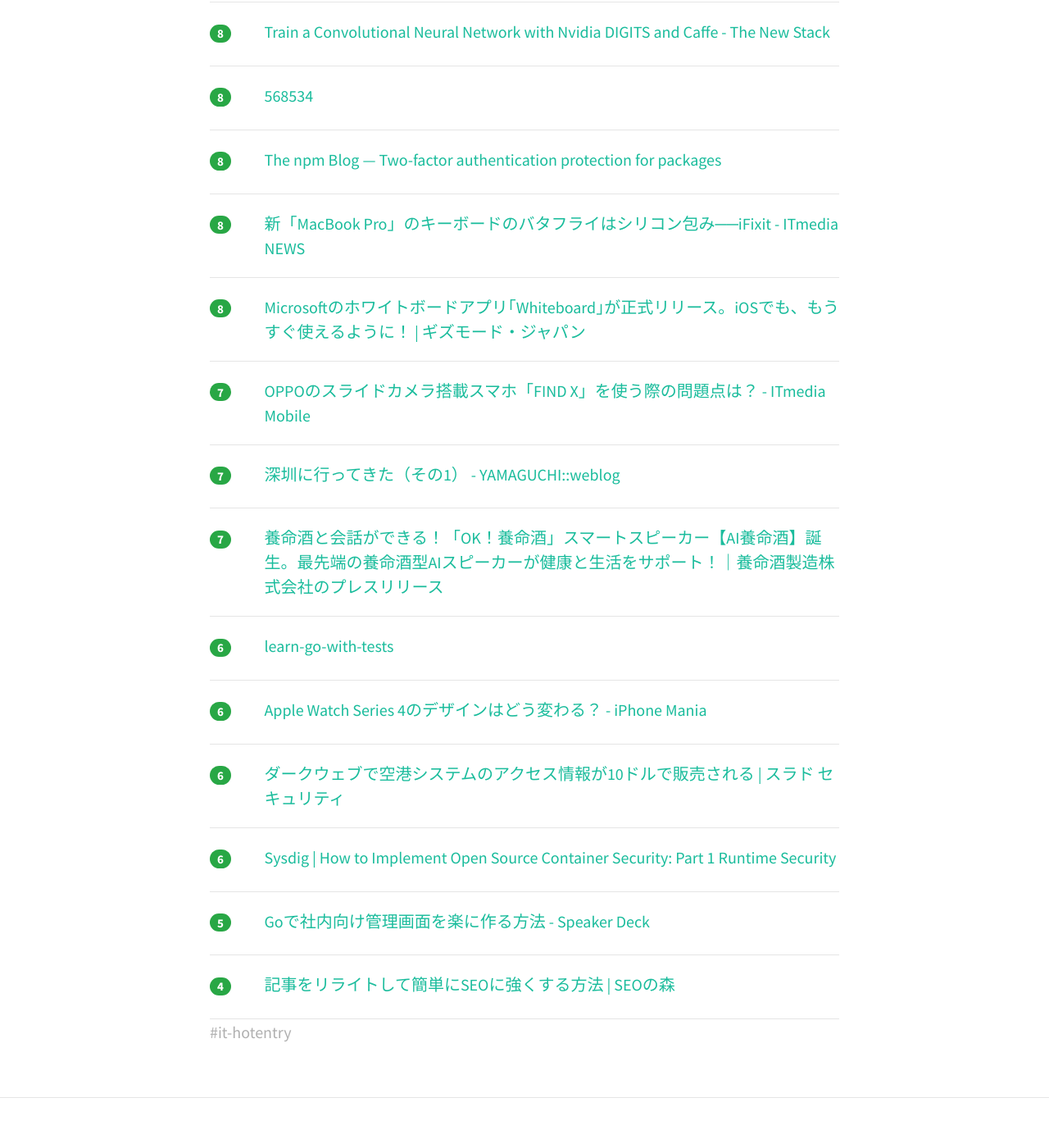
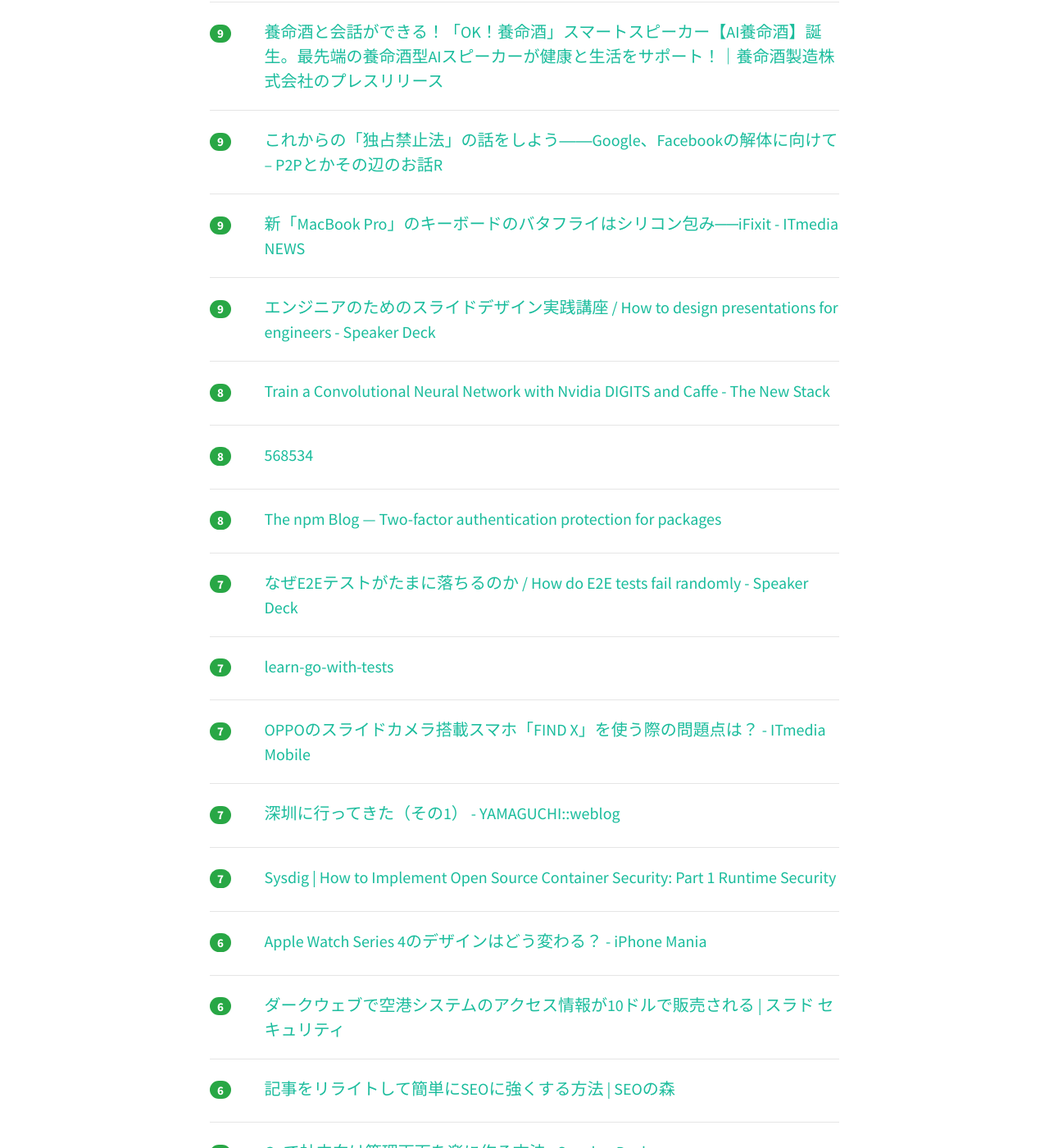
Before and after one commit to yatta47/hatena-matome-site, a Jekyll site: the page built from _posts/2018-07-14-hatena.md, in a window 1280 px wide and 1400 px high, scrolled down 4355 px. Shown: the whole window at 82% size. Built offline with Jekyll 4.4.1, drawn with Linux system fonts in a browser that asks for light colours; nearby versions of some CDN libraries; some of the changed text lies outside the part shown.

Commit message:
Updated 2018-07-14

```diff
--- a/_posts/2018-07-14-hatena.md
+++ b/_posts/2018-07-14-hatena.md
@@ -1,24 +1,34 @@
 ---
 layout: post
 title:  "2018-07-14 はてぶIT"
-date:   2018-07-14 19:02:11
+date:   2018-07-14 20:01:45
 tags: [it-hotentry]
 ---
-58 件のデータあり
+65 件のデータあり
 
 <hr><div class="row">
-<div class="col-1"><span class="badge badge-pill badge-success h2">299</span></div>
+<div class="col-1"><span class="badge badge-pill badge-success h2">312</span></div>
 <div class="col-11"><a href='https://www3.nhk.or.jp/news/business_tokushu/2018_0713.html' target='_blank'>アップルの秘密を盗んだ男｜NHK NEWS WEB</a></div>
 </div>
 <hr>
 <div class="row">
-<div class="col-1"><span class="badge badge-pill badge-success h2">132</span></div>
+<div class="col-1"><span class="badge badge-pill badge-success h2">144</span></div>
 <div class="col-11"><a href='https://speakerdeck.com/yudppp/godeshe-nei-xiang-keguan-li-hua-mian-wole-nizuo-rufang-fa' target='_blank'>Goで社内向け管理画面を楽に作る方法 - Speaker Deck</a></div>
 </div>
 <hr>
 <div class="row">
-<div class="col-1"><span class="badge badge-pill badge-success h2">130</span></div>
+<div class="col-1"><span class="badge badge-pill badge-success h2">134</span></div>
 <div class="col-11"><a href='https://tech.linkbal.co.jp/4446/' target='_blank'>AWSサーバーレスアーキテクチャでハマった３つこと | LINKBAL Engineer's Blog</a></div>
+</div>
+<hr>
+<div class="row">
+<div class="col-1"><span class="badge badge-pill badge-success h2">123</span></div>
+<div class="col-11"><a href='https://jp.techcrunch.com/2018/07/14/2018-07-13-yes-open-office-plans-are-the-worst/' target='_blank'>オープンオフィスのスペースレイアウトは最悪ね…ハーバード大学の研究もそう言ってる | TechCrunch Japan</a></div>
+</div>
+<hr>
+<div class="row">
+<div class="col-1"><span class="badge badge-pill badge-success h2">116</span></div>
+<div class="col-11"><a href='https://news.mynavi.jp/article/20180713-network2018/' target='_blank'>これだけは押さえておきたい「2018年ネットワーク技術最新動向」 (1) ネットワーク分野で進む高速化と一元化 | マイナビニュース</a></div>
 </div>
 <hr>
 <div class="row">
@@ -27,32 +37,22 @@ tags: [it-hotentry]
 </div>
 <hr>
 <div class="row">
-<div class="col-1"><span class="badge badge-pill badge-success h2">105</span></div>
-<div class="col-11"><a href='https://news.mynavi.jp/article/20180713-network2018/' target='_blank'>これだけは押さえておきたい「2018年ネットワーク技術最新動向」 (1) ネットワーク分野で進む高速化と一元化 | マイナビニュース</a></div>
-</div>
-<hr>
-<div class="row">
-<div class="col-1"><span class="badge badge-pill badge-success h2">98</span></div>
-<div class="col-11"><a href='https://jp.techcrunch.com/2018/07/14/2018-07-13-yes-open-office-plans-are-the-worst/' target='_blank'>オープンオフィスのスペースレイアウトは最悪ね…ハーバード大学の研究もそう言ってる | TechCrunch Japan</a></div>
-</div>
-<hr>
-<div class="row">
-<div class="col-1"><span class="badge badge-pill badge-success h2">65</span></div>
+<div class="col-1"><span class="badge badge-pill badge-success h2">67</span></div>
 <div class="col-11"><a href='https://curama.jp/' target='_blank'>暮らしの困ったを解決！くらしのマーケット</a></div>
 </div>
 <hr>
 <div class="row">
-<div class="col-1"><span class="badge badge-pill badge-success h2">60</span></div>
+<div class="col-1"><span class="badge badge-pill badge-success h2">63</span></div>
 <div class="col-11"><a href='https://smhn.info/201807-adobe-photoshop-for-ipad-version' target='_blank'>アドビ、iPad向けに完全版フォトショップを開発中 - すまほん!!</a></div>
 </div>
 <hr>
 <div class="row">
-<div class="col-1"><span class="badge badge-pill badge-success h2">52</span></div>
+<div class="col-1"><span class="badge badge-pill badge-success h2">54</span></div>
 <div class="col-11"><a href='https://www.killedbynlp.com/posts/stop-to-use-os-path-and-open' target='_blank'>あなたは、もうos.pathやglobやopenを使わなくていい - KilledByNLP.com</a></div>
 </div>
 <hr>
 <div class="row">
-<div class="col-1"><span class="badge badge-pill badge-success h2">49</span></div>
+<div class="col-1"><span class="badge badge-pill badge-success h2">51</span></div>
 <div class="col-11"><a href='https://www.softantenna.com/wp/webservice/vim-cheat-sheat-for-programmers/' target='_blank'>Vim Cheat Sheat for Programmers - 一枚であらゆる開発業務に対応できるプログラマ向けのVimチートシート | ソフトアンテナブログ</a></div>
 </div>
 <hr>
@@ -67,13 +67,28 @@ tags: [it-hotentry]
 </div>
 <hr>
 <div class="row">
+<div class="col-1"><span class="badge badge-pill badge-success h2">34</span></div>
+<div class="col-11"><a href='https://ymotongpoo.hatenablog.com/entry/2018/07/14/114114' target='_blank'>深圳に行ってきた（その1） - YAMAGUCHI::weblog</a></div>
+</div>
+<hr>
+<div class="row">
 <div class="col-1"><span class="badge badge-pill badge-success h2">33</span></div>
 <div class="col-11"><a href='https://forest.watch.impress.co.jp/docs/news/1132868.html' target='_blank'>「WWWC」「CLCL」「nPOP」の作者がプログラミング言語「PG0」が公開 ～割り切った言語仕様で入門者向け - 窓の杜</a></div>
 </div>
 <hr>
 <div class="row">
-<div class="col-1"><span class="badge badge-pill badge-success h2">31</span></div>
+<div class="col-1"><span class="badge badge-pill badge-success h2">32</span></div>
 <div class="col-11"><a href='http://hamuhamu.hatenablog.jp/entry/2018/07/13/174334' target='_blank'>【真相伝えます】３００冊の技術書を未来へ投資した - はむはむエンジニアぶろぐ</a></div>
+</div>
+<hr>
+<div class="row">
+<div class="col-1"><span class="badge badge-pill badge-success h2">30</span></div>
+<div class="col-11"><a href='https://speakerdeck.com/sachaos/gcpwohuruhuo-yong-sitagemurogushou-ji-ji-pan-falsegou-zhu' target='_blank'>GCPをフル活用したゲームログ収集基盤の構築 - Speaker Deck</a></div>
+</div>
+<hr>
+<div class="row">
+<div class="col-1"><span class="badge badge-pill badge-success h2">30</span></div>
+<div class="col-11"><a href='https://www.infoq.com/jp/news/2018/07/dockly-console-based-docker-mgmt' target='_blank'>Dockerコンテナ管理用コンソールベースUIのDocklyについて - 開発者とのQ&A</a></div>
 </div>
 <hr>
 <div class="row">
@@ -83,22 +98,7 @@ tags: [it-hotentry]
 <hr>
 <div class="row">
 <div class="col-1"><span class="badge badge-pill badge-success h2">29</span></div>
-<div class="col-11"><a href='https://www.infoq.com/jp/news/2018/07/dockly-console-based-docker-mgmt' target='_blank'>Dockerコンテナ管理用コンソールベースUIのDocklyについて - 開発者とのQ&A</a></div>
-</div>
-<hr>
-<div class="row">
-<div class="col-1"><span class="badge badge-pill badge-success h2">29</span></div>
-<div class="col-11"><a href='https://ymotongpoo.hatenablog.com/entry/2018/07/14/114114' target='_blank'>深圳に行ってきた（その1） - YAMAGUCHI::weblog</a></div>
-</div>
-<hr>
-<div class="row">
-<div class="col-1"><span class="badge badge-pill badge-success h2">28</span></div>
 <div class="col-11"><a href='https://jp.techcrunch.com/2018/07/13/2018-07-12-datadog-launches-watchdog-to-help-you-monitor-your-cloud-apps/' target='_blank'>Datadogが立ち上げたWatchdogは機械学習でクラウドアプリケーションの健康をチェックし続ける | TechCrunch Japan</a></div>
-</div>
-<hr>
-<div class="row">
-<div class="col-1"><span class="badge badge-pill badge-success h2">27</span></div>
-<div class="col-11"><a href='https://speakerdeck.com/sachaos/gcpwohuruhuo-yong-sitagemurogushou-ji-ji-pan-falsegou-zhu' target='_blank'>GCPをフル活用したゲームログ収集基盤の構築 - Speaker Deck</a></div>
 </div>
 <hr>
 <div class="row">
@@ -117,7 +117,7 @@ tags: [it-hotentry]
 </div>
 <hr>
 <div class="row">
-<div class="col-1"><span class="badge badge-pill badge-success h2">21</span></div>
+<div class="col-1"><span class="badge badge-pill badge-success h2">22</span></div>
 <div class="col-11"><a href='https://pc.watch.impress.co.jp/docs/news/1132922.html' target='_blank'>Microsoft、共同編集も可能なホワイトボードアプリを正式リリース - PC Watch</a></div>
 </div>
 <hr>
@@ -138,21 +138,26 @@ tags: [it-hotentry]
 <hr>
 <div class="row">
 <div class="col-1"><span class="badge badge-pill badge-success h2">19</span></div>
+<div class="col-11"><a href='https://speakerdeck.com/sota1235/think-interface-again' target='_blank'>インターフェース再入門 / Think Interface again - Speaker Deck</a></div>
+</div>
+<hr>
+<div class="row">
+<div class="col-1"><span class="badge badge-pill badge-success h2">19</span></div>
 <div class="col-11"><a href='https://anond.hatelabo.jp/20180323165148' target='_blank'>著作権侵害のMMDはVRChatから追放しろ</a></div>
 </div>
 <hr>
 <div class="row">
-<div class="col-1"><span class="badge badge-pill badge-success h2">18</span></div>
+<div class="col-1"><span class="badge badge-pill badge-success h2">19</span></div>
 <div class="col-11"><a href='http://www.itmedia.co.jp/pcuser/articles/1807/14/news015.html' target='_blank'>「Surface Go」日本版は本当に高いのか　Office付属は妥当なのか (1/2) - ITmedia PC USER</a></div>
 </div>
 <hr>
 <div class="row">
-<div class="col-1"><span class="badge badge-pill badge-success h2">18</span></div>
+<div class="col-1"><span class="badge badge-pill badge-success h2">19</span></div>
 <div class="col-11"><a href='https://github.com/donnemartin/system-design-primer/blob/master/README-ja.md' target='_blank'>system-design-primer/README-ja.md at master · donnemartin/system-design-primer · GitHub</a></div>
 </div>
 <hr>
 <div class="row">
-<div class="col-1"><span class="badge badge-pill badge-success h2">17</span></div>
+<div class="col-1"><span class="badge badge-pill badge-success h2">18</span></div>
 <div class="col-11"><a href='http://www.itmedia.co.jp/news/articles/1807/10/news145.html' target='_blank'>「Fate/Grand Order」のガチャは、なぜ“よく回る”のか？　マスターの1人として考えてみた (1/4) - ITmedia NEWS</a></div>
 </div>
 <hr>
@@ -162,7 +167,7 @@ tags: [it-hotentry]
 </div>
 <hr>
 <div class="row">
-<div class="col-1"><span class="badge badge-pill badge-success h2">15</span></div>
+<div class="col-1"><span class="badge badge-pill badge-success h2">16</span></div>
 <div class="col-11"><a href='https://japanese.engadget.com/2018/07/13/iot/' target='_blank'>富士山がIoTだらけに。登山ルートの気温・混雑度もウェブで一目瞭然 - Engadget 日本版</a></div>
 </div>
 <hr>
@@ -178,11 +183,6 @@ tags: [it-hotentry]
 <hr>
 <div class="row">
 <div class="col-1"><span class="badge badge-pill badge-success h2">13</span></div>
-<div class="col-11"><a href='https://speakerdeck.com/sota1235/think-interface-again' target='_blank'>インターフェース再入門 / Think Interface again - Speaker Deck</a></div>
-</div>
-<hr>
-<div class="row">
-<div class="col-1"><span class="badge badge-pill badge-success h2">13</span></div>
 <div class="col-11"><a href='https://ifixit.org/blog/10279/apple-macbook-keyboard-cover-up/' target='_blank'>The Great Apple MacBook Pro Cover Up | iFixit</a></div>
 </div>
 <hr>
@@ -193,16 +193,16 @@ tags: [it-hotentry]
 <hr>
 <div class="row">
 <div class="col-1"><span class="badge badge-pill badge-success h2">13</span></div>
+<div class="col-11"><a href='https://speakerdeck.com/yahonda/active-record-connection-adaptersnituitesi-gazhi-tuteiruikutukafalseshi-bing' target='_blank'>Active Record connection adaptersについて私が知っているいくつかの事柄 - Speaker Deck</a></div>
+</div>
+<hr>
+<div class="row">
+<div class="col-1"><span class="badge badge-pill badge-success h2">13</span></div>
 <div class="col-11"><a href='https://qiita.com/lotz/items/c049f3a94d913ab6ae1b' target='_blank'>Cloud Haskellについて調べてみた</a></div>
 </div>
 <hr>
 <div class="row">
 <div class="col-1"><span class="badge badge-pill badge-success h2">12</span></div>
-<div class="col-11"><a href='https://speakerdeck.com/yahonda/active-record-connection-adaptersnituitesi-gazhi-tuteiruikutukafalseshi-bing' target='_blank'>Active Record connection adaptersについて私が知っているいくつかの事柄 - Speaker Deck</a></div>
-</div>
-<hr>
-<div class="row">
-<div class="col-1"><span class="badge badge-pill badge-success h2">11</span></div>
 <div class="col-11"><a href='https://www.halu7.com/entry/fontsize-larger' target='_blank'>ブログの文字が小さすぎなのでフォントサイズをCSSで大きくしてみた - はるなぴログ</a></div>
 </div>
 <hr>
@@ -212,18 +212,38 @@ tags: [it-hotentry]
 </div>
 <hr>
 <div class="row">
+<div class="col-1"><span class="badge badge-pill badge-success h2">11</span></div>
+<div class="col-11"><a href='https://www.gizmodo.jp/2018/07/microsoft-whiteboard-released.html' target='_blank'>Microsoftのホワイトボードアプリ｢Whiteboard｣が正式リリース。iOSでも、もうすぐ使えるように！ | ギズモード・ジャパン</a></div>
+</div>
+<hr>
+<div class="row">
 <div class="col-1"><span class="badge badge-pill badge-success h2">10</span></div>
 <div class="col-11"><a href='https://speakerdeck.com/mikewest/web-platform-security-phd-summit-at-google-munich' target='_blank'>Web Platform Security PhD Summit @ Google Munich - Speaker Deck</a></div>
 </div>
 <hr>
 <div class="row">
-<div class="col-1"><span class="badge badge-pill badge-success h2">9</span></div>
+<div class="col-1"><span class="badge badge-pill badge-success h2">10</span></div>
 <div class="col-11"><a href='https://cpplover.blogspot.com/2018/07/npmeslint.html' target='_blank'>本の虫: NPMのESLintのパッケージにマルウェアが混入された問題</a></div>
 </div>
 <hr>
 <div class="row">
 <div class="col-1"><span class="badge badge-pill badge-success h2">9</span></div>
+<div class="col-11"><a href='https://prtimes.jp/main/html/rd/p/000000002.000027284.html' target='_blank'>養命酒と会話ができる！「OK！養命酒」スマートスピーカー【AI養命酒】誕生。最先端の養命酒型AIスピーカーが健康と生活をサポート！｜養命酒製造株式会社のプレスリリース</a></div>
+</div>
+<hr>
+<div class="row">
+<div class="col-1"><span class="badge badge-pill badge-success h2">9</span></div>
 <div class="col-11"><a href='https://p2ptk.org/freedom-of-speech/1085' target='_blank'>これからの「独占禁止法」の話をしよう――Google、Facebookの解体に向けて – P2Pとかその辺のお話R</a></div>
+</div>
+<hr>
+<div class="row">
+<div class="col-1"><span class="badge badge-pill badge-success h2">9</span></div>
+<div class="col-11"><a href='http://www.itmedia.co.jp/news/articles/1807/14/news020.html' target='_blank'>新「MacBook Pro」のキーボードのバタフライはシリコン包み──iFixit - ITmedia NEWS</a></div>
+</div>
+<hr>
+<div class="row">
+<div class="col-1"><span class="badge badge-pill badge-success h2">9</span></div>
+<div class="col-11"><a href='https://speakerdeck.com/ken_c_lo/how-to-design-presentations-for-engineers?slide=20' target='_blank'>エンジニアのためのスライドデザイン実践講座 / How to design presentations for engineers - Speaker Deck</a></div>
 </div>
 <hr>
 <div class="row">
@@ -242,13 +262,13 @@ tags: [it-hotentry]
 </div>
 <hr>
 <div class="row">
-<div class="col-1"><span class="badge badge-pill badge-success h2">8</span></div>
-<div class="col-11"><a href='http://www.itmedia.co.jp/news/articles/1807/14/news020.html' target='_blank'>新「MacBook Pro」のキーボードのバタフライはシリコン包み──iFixit - ITmedia NEWS</a></div>
+<div class="col-1"><span class="badge badge-pill badge-success h2">7</span></div>
+<div class="col-11"><a href='https://speakerdeck.com/mtsmfm/how-do-e2e-tests-fail-randomly' target='_blank'>なぜE2Eテストがたまに落ちるのか / How do E2E tests fail randomly - Speaker Deck</a></div>
 </div>
 <hr>
 <div class="row">
-<div class="col-1"><span class="badge badge-pill badge-success h2">8</span></div>
-<div class="col-11"><a href='https://www.gizmodo.jp/2018/07/microsoft-whiteboard-released.html' target='_blank'>Microsoftのホワイトボードアプリ｢Whiteboard｣が正式リリース。iOSでも、もうすぐ使えるように！ | ギズモード・ジャパン</a></div>
+<div class="col-1"><span class="badge badge-pill badge-success h2">7</span></div>
+<div class="col-11"><a href='https://quii.gitbook.io/learn-go-with-tests/' target='_blank'>learn-go-with-tests</a></div>
 </div>
 <hr>
 <div class="row">
@@ -263,12 +283,7 @@ tags: [it-hotentry]
 <hr>
 <div class="row">
 <div class="col-1"><span class="badge badge-pill badge-success h2">7</span></div>
-<div class="col-11"><a href='https://prtimes.jp/main/html/rd/p/000000002.000027284.html' target='_blank'>養命酒と会話ができる！「OK！養命酒」スマートスピーカー【AI養命酒】誕生。最先端の養命酒型AIスピーカーが健康と生活をサポート！｜養命酒製造株式会社のプレスリリース</a></div>
-</div>
-<hr>
-<div class="row">
-<div class="col-1"><span class="badge badge-pill badge-success h2">6</span></div>
-<div class="col-11"><a href='https://quii.gitbook.io/learn-go-with-tests/' target='_blank'>learn-go-with-tests</a></div>
+<div class="col-11"><a href='https://sysdig.com/blog/oss-container-security-runtime/' target='_blank'>Sysdig | How to Implement Open Source Container Security: Part 1 Runtime Security</a></div>
 </div>
 <hr>
 <div class="row">
@@ -283,7 +298,7 @@ tags: [it-hotentry]
 <hr>
 <div class="row">
 <div class="col-1"><span class="badge badge-pill badge-success h2">6</span></div>
-<div class="col-11"><a href='https://sysdig.com/blog/oss-container-security-runtime/' target='_blank'>Sysdig | How to Implement Open Source Container Security: Part 1 Runtime Security</a></div>
+<div class="col-11"><a href='https://seoer.work/how-to-rewrite-with-copy-check-control/' target='_blank'>記事をリライトして簡単にSEOに強くする方法 | SEOの森</a></div>
 </div>
 <hr>
 <div class="row">
@@ -292,7 +307,27 @@ tags: [it-hotentry]
 </div>
 <hr>
 <div class="row">
-<div class="col-1"><span class="badge badge-pill badge-success h2">4</span></div>
-<div class="col-11"><a href='https://seoer.work/how-to-rewrite-with-copy-check-control/' target='_blank'>記事をリライトして簡単にSEOに強くする方法 | SEOの森</a></div>
+<div class="col-1"><span class="badge badge-pill badge-success h2">5</span></div>
+<div class="col-11"><a href='https://toyokeizai.net/articles/-/180756' target='_blank'>グーグルが認めた｢花まる学習会｣アプリの力 | インターネット | 東洋経済オンライン | 経済ニュースの新基準</a></div>
 </div>
 <hr>
+<div class="row">
+<div class="col-1"><span class="badge badge-pill badge-success h2">4</span></div>
+<div class="col-11"><a href='https://speakerdeck.com/willnet/ji-shu-gu-wen-toiudong-kifang' target='_blank'>技術顧問という働き方 - Speaker Deck</a></div>
+</div>
+<hr>
+<div class="row">
+<div class="col-1"><span class="badge badge-pill badge-success h2">4</span></div>
+<div class="col-11"><a href='https://speakerdeck.com/yono/railsdm2018-day3-extreme' target='_blank'>Rails経験者が万葉の新人研修を受けて得られたこと/railsdm2018_day3_extreme - Speaker Deck</a></div>
+</div>
+<hr>
+<div class="row">
+<div class="col-1"><span class="badge badge-pill badge-success h2">3</span></div>
+<div class="col-11"><a href='http://words.steveklabnik.com/webassembly-is-more-than-just-the-web' target='_blank'>WebAssembly is more than the web</a></div>
+</div>
+<hr>
+<div class="row">
+<div class="col-1"><span class="badge badge-pill badge-success h2">3</span></div>
+<div class="col-11"><a href='https://qiita.com/ionis_h/items/fb016f9201e2d2858fdb' target='_blank'>WordPress 4.9.6の脆弱性を再現確認してみた</a></div>
+</div>
+<hr>
```
